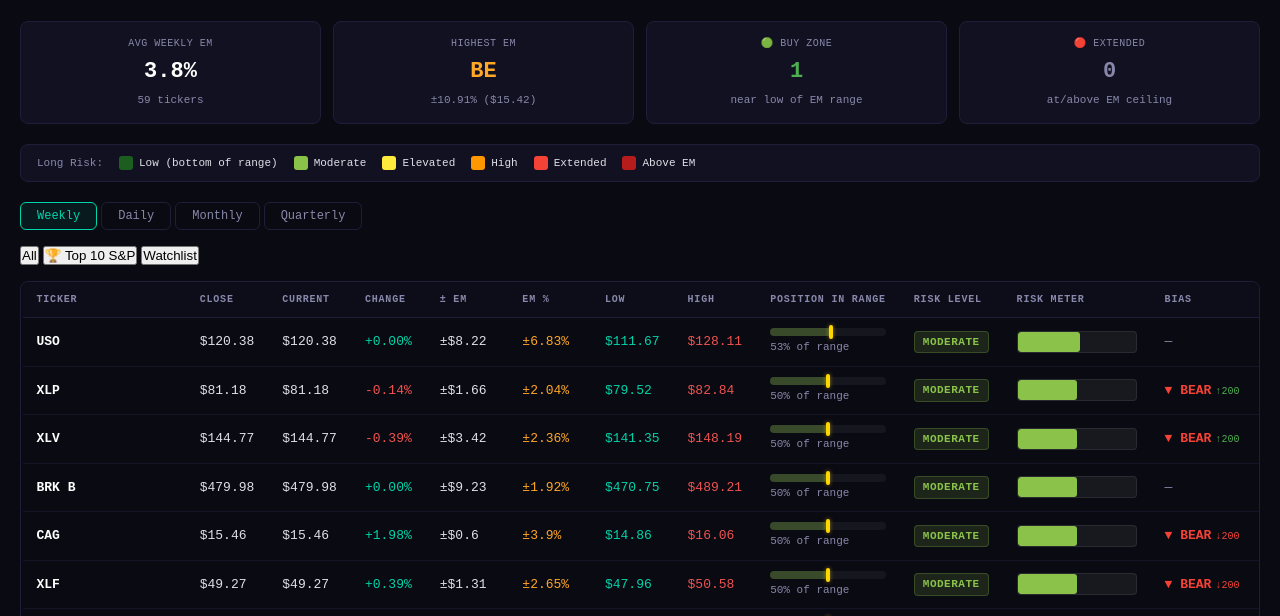
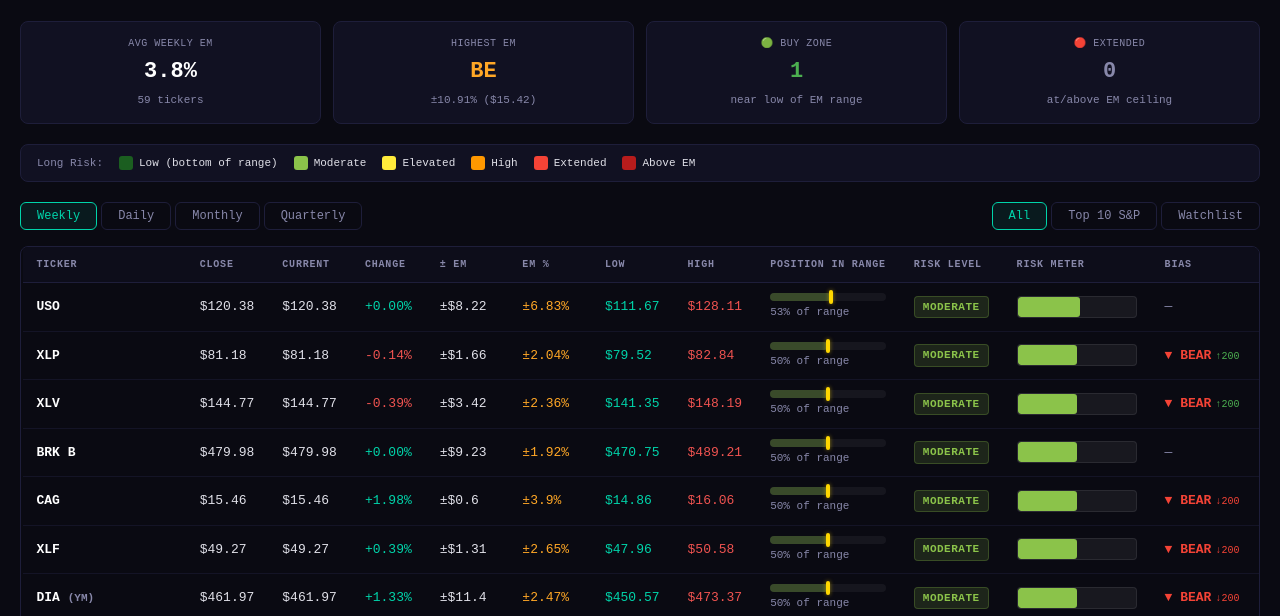
Before and after one commit to breakingtrades/breakingtrades-dashboard, a plain HTML site: page expected-moves.html in a window 1280 px wide. Shown: the part 179-795 px from the top of the page. Drawn offline with Linux system fonts and the light colour scheme.

Commit message:
fix: EM filter tabs — match tier-tab style, put both tab groups in one row

```diff
--- a/expected-moves.html
+++ b/expected-moves.html
@@ -261,17 +261,18 @@
     <div class="legend-item"><div class="legend-swatch" style="background:#b71c1c;"></div> Above EM</div>
   </div>
 
-  <div class="tier-tabs">
-    <button class="tier-tab active" data-tier="weekly">Weekly</button>
-    <button class="tier-tab" data-tier="daily">Daily</button>
-    <button class="tier-tab" data-tier="monthly">Monthly</button>
-    <button class="tier-tab" data-tier="quarterly">Quarterly</button>
-  </div>
-
-  <div class="tier-tabs" style="margin-top:8px;">
-    <button class="filter-tab active" data-filter="all">All</button>
-    <button class="filter-tab" data-filter="top10">🏆 Top 10 S&amp;P</button>
-    <button class="filter-tab" data-filter="watchlist">Watchlist</button>
+  <div style="display:flex;align-items:center;justify-content:space-between;margin-bottom:16px;flex-wrap:wrap;gap:8px;">
+    <div class="tier-tabs" style="margin-bottom:0;">
+      <button class="tier-tab active" data-tier="weekly">Weekly</button>
+      <button class="tier-tab" data-tier="daily">Daily</button>
+      <button class="tier-tab" data-tier="monthly">Monthly</button>
+      <button class="tier-tab" data-tier="quarterly">Quarterly</button>
+    </div>
+    <div class="tier-tabs" style="margin-bottom:0;">
+      <button class="tier-tab filter-tab active" data-filter="all">All</button>
+      <button class="tier-tab filter-tab" data-filter="top10">Top 10 S&amp;P</button>
+      <button class="tier-tab filter-tab" data-filter="watchlist">Watchlist</button>
+    </div>
   </div>
 
   <div class="em-table-wrap">
```
